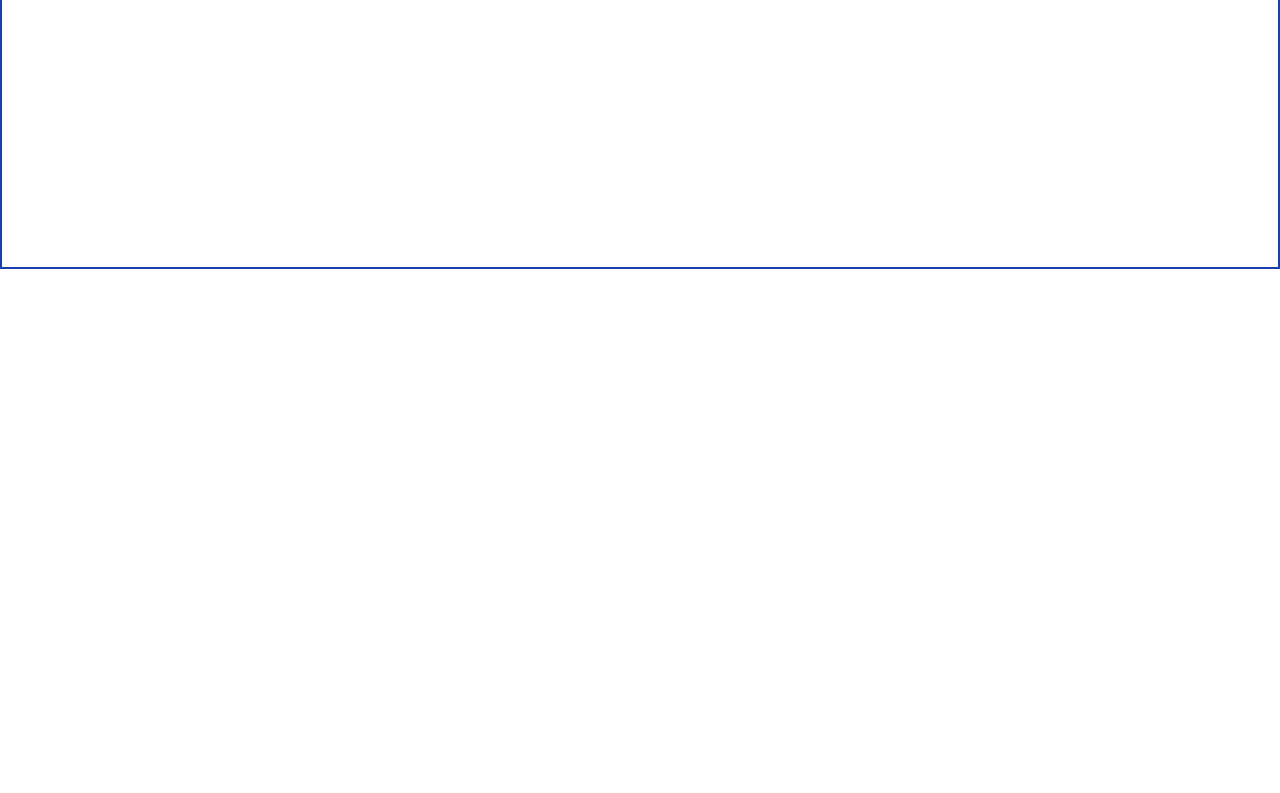
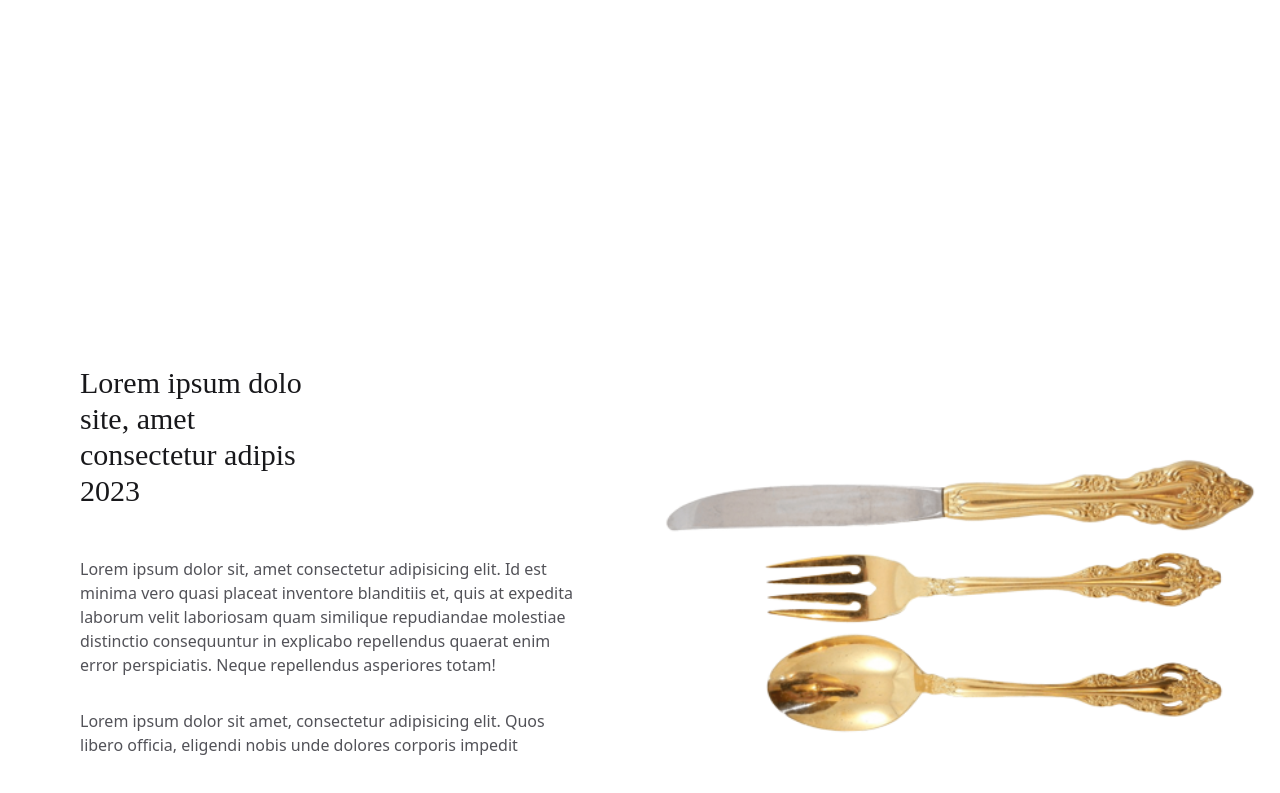
Before and after one commit to luigyy/pizza-restaurant, a React (Vite) app: page / in a window 1280 px wide. Shown: the part 2171-2964 px from the top of the page. Before the commit the page ends 2568 px from the top, so only its background shows below. Built offline with nearby package versions, Linux system fonts and the light colour scheme; a web font is replaced by a local one.

Commit message:
finish third section

```diff
--- a/src/App.tsx
+++ b/src/App.tsx
@@ -1,6 +1,7 @@
 import Hero from "./pages/Hero";
 import SecondSection from "./pages/SecondSection";
 import ThirdSection from "./pages/ThirdSection";
+import ForthSection from "./pages/ForthSection";
 
 function App() {
   return (
@@ -8,6 +9,7 @@ function App() {
       <Hero />
       <SecondSection />
       <ThirdSection />
+      <ForthSection />
     </div>
   );
 }
--- /dev/null
+++ b/src/pages/FifthSection.tsx
@@ -0,0 +1,9 @@
+import React from "react";
+
+interface FifthSectionProps {}
+
+const FifthSection: React.FC<FifthSectionProps> = ({}) => {
+  return <div>FifthSection</div>;
+};
+
+export default FifthSection;
--- /dev/null
+++ b/src/pages/ForthSection.tsx
@@ -0,0 +1,37 @@
+import React from "react";
+
+interface ForthSectionProps {}
+
+const ForthSection: React.FC<ForthSectionProps> = ({}) => {
+  return (
+    <div className="h-[110vh]  flex">
+      {/* left div  */}
+      <div className="w-1/2 h-full pl-20 pt-24 pr-14">
+        <h1 className="w-[50%]  text-3xl font-[Gazeta] font-medium text-zinc-900 ">
+          Lorem ipsum dolo site, amet consectetur adipis 2023
+        </h1>
+        <p className="pt-12 text-zinc-700/90">
+          Lorem ipsum dolor sit, amet consectetur adipisicing elit. Id est
+          minima vero quasi placeat inventore blanditiis et, quis at expedita
+          laborum velit laboriosam quam similique repudiandae molestiae
+          distinctio consequuntur in explicabo repellendus quaerat enim error
+          perspiciatis. Neque repellendus asperiores totam!
+        </p>
+        <p className="pt-8 text-zinc-700/90">
+          Lorem ipsum dolor sit amet, consectetur adipisicing elit. Quos libero
+          officia, eligendi nobis unde dolores corporis impedit
+        </p>
+      </div>
+      {/* left div  */}
+      {/*  */}
+      {/*  */}
+      {/* right div  */}
+      <div className=" w-1/2 h-full">
+        <img src="utensils.png" className="w-full -rotate-90" alt="" />
+      </div>
+      {/* right div  */}
+    </div>
+  );
+};
+
+export default ForthSection;
--- a/src/pages/ThirdSection.tsx
+++ b/src/pages/ThirdSection.tsx
@@ -4,7 +4,7 @@ interface ThirdSectionProps {}
 
 const ThirdSection: React.FC<ThirdSectionProps> = ({}) => {
   return (
-    <div className="h-[110vh] border-2 border-blue-800">
+    <div className="h-[110vh] ">
       <h1 className="max-w-[45%] mx-auto pt-28 font-[Gazeta] text-center text-4xl font-medium text-zinc-900">
         Lorem ipsum dolor sit amet . dar Etienne{" "}
         <span className="text-[#827c29]">consectecteur</span> mollitia .
```
Also changed, not shown: public/utensils.png (added).
